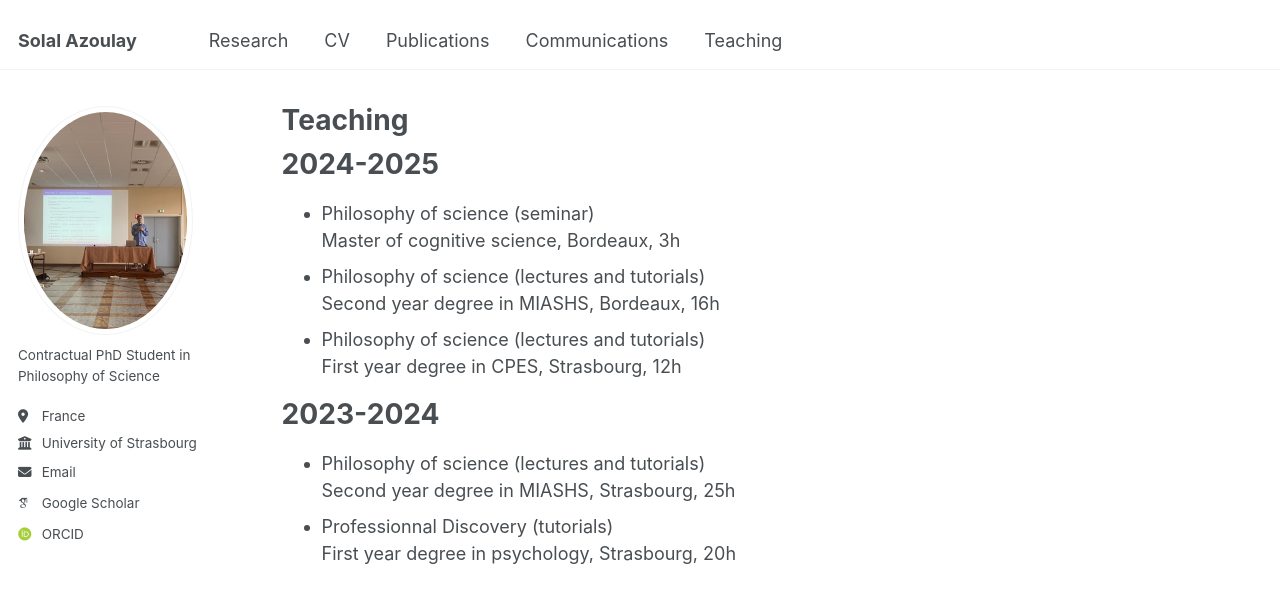
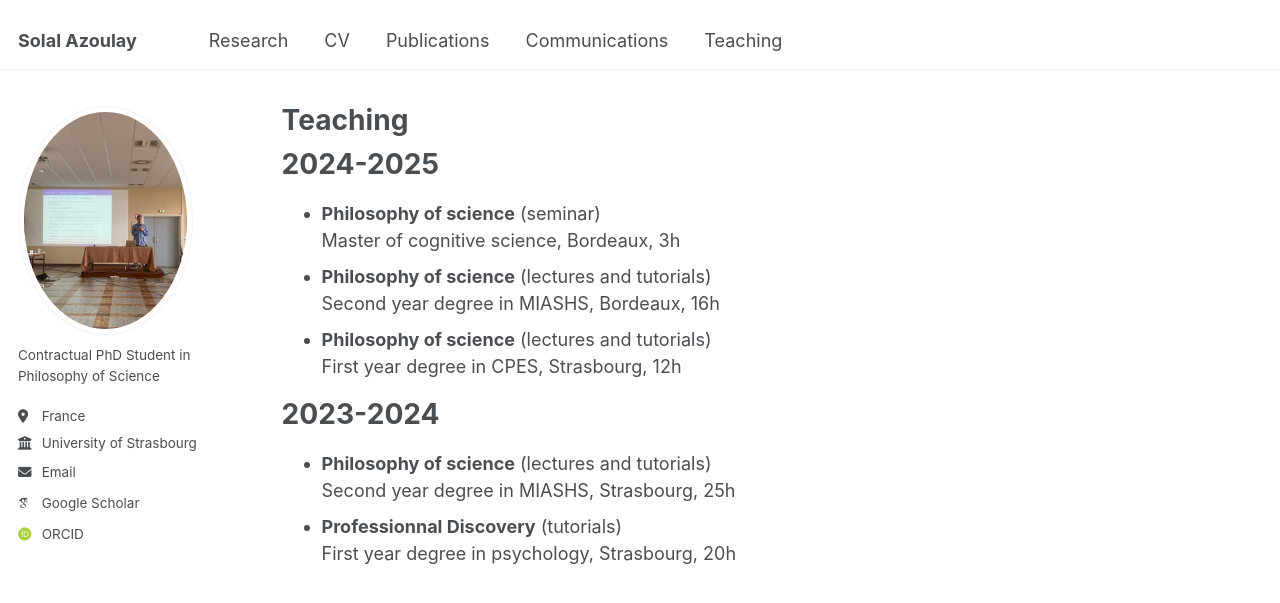
Before and after one commit to solal-azoulay/solal-azoulay.github.io, a Jekyll site: the page built from _pages/teaching.md, in a window 1280 px wide. Shown: the top 603 px of the page. Built offline with Jekyll 4.4.1, drawn with Linux system fonts in a browser that asks for light colours; some web fonts are replaced.

```diff
--- a/_pages/teaching.md
+++ b/_pages/teaching.md
@@ -6,17 +6,17 @@ author_profile: true
 ---
 2024-2025
 =========
-- Philosophy of science (seminar)
+- **Philosophy of science** (seminar)
 Master of cognitive science, Bordeaux, 3h
-- Philosophy of science (lectures and tutorials)
+- **Philosophy of science** (lectures and tutorials)
 Second year degree in MIASHS, Bordeaux, 16h
-- Philosophy of science (lectures and tutorials)
+- **Philosophy of science** (lectures and tutorials)
 First year degree in CPES, Strasbourg, 12h
 
 2023-2024
 =========
 
-- Philosophy of science (lectures and tutorials)
+- **Philosophy of science** (lectures and tutorials)
 Second year degree in MIASHS, Strasbourg, 25h
-- Professionnal Discovery (tutorials)
+- **Professionnal Discovery** (tutorials)
 First year degree in psychology, Strasbourg, 20h
```
